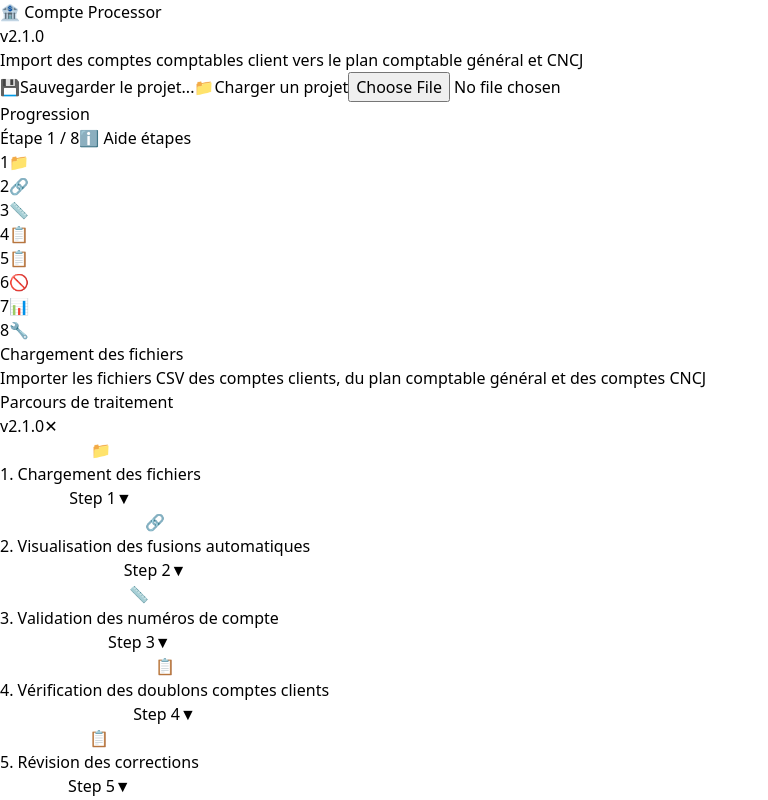
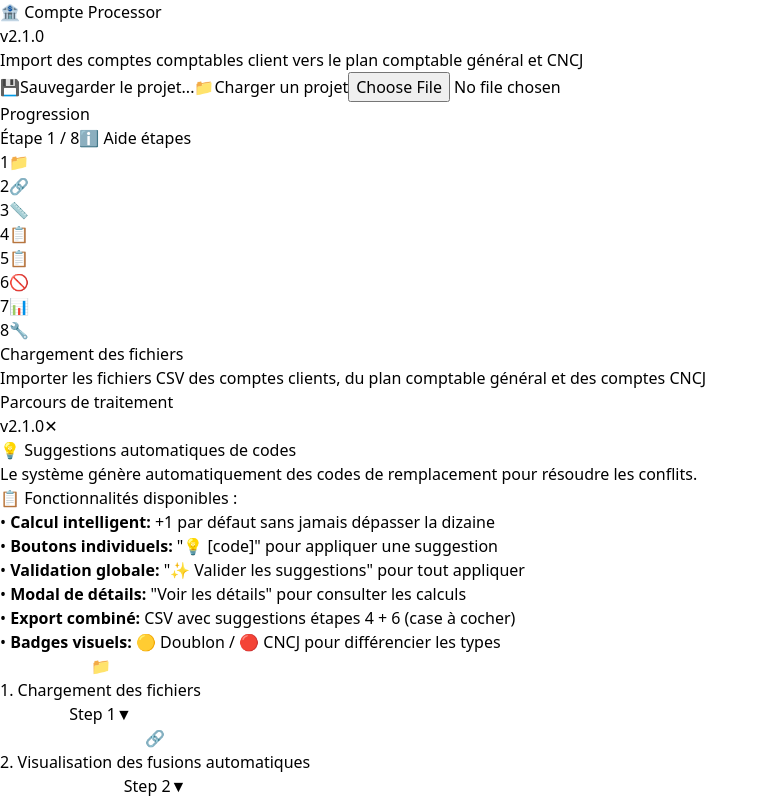
Before and after one commit to CodeCraftingDevelopment/CodeCraftingDevelopment-tools-CNCJ-compatibility, a React (Vite) app: page / in a window 1280 px wide. Both pictures are taken after a click on the button "ℹ️ Aide étapes". Shown: the top 800 px of the page, without its empty margins (0-768 px from the left). Built offline with nearby package versions, Linux system fonts and the light colour scheme.

Commit message:
MAJ "Aides étapes"

```diff
--- a/src/steps/components/StepsInfoModal.tsx
+++ b/src/steps/components/StepsInfoModal.tsx
@@ -46,6 +46,29 @@ export const StepsInfoModal: React.FC<StepsInfoModalProps> = ({ onClose }) => {
         </div>
 
         <div className="max-h-[70vh] overflow-y-auto px-6 py-4 space-y-6">
+          {/* Section sur les suggestions automatiques */}
+          <div className="border border-blue-200 bg-blue-50 rounded-lg overflow-hidden">
+            <div className="p-4 space-y-3">
+              <h3 className="text-base font-semibold text-blue-900 flex items-center gap-2">
+                💡 Suggestions automatiques de codes
+              </h3>
+              <p className="text-sm text-blue-800 leading-relaxed">
+                Le système génère automatiquement des codes de remplacement pour résoudre les conflits.
+              </p>
+              <div className="bg-blue-100 rounded-lg p-3">
+                <h4 className="text-sm font-semibold text-blue-700 mb-2">📋 Fonctionnalités disponibles :</h4>
+                <ul className="text-xs text-blue-600 space-y-1">
+                  <li>• <strong>Calcul intelligent:</strong> +1 par défaut sans jamais dépasser la dizaine</li>
+                  <li>• <strong>Boutons individuels:</strong> "💡 [code]" pour appliquer une suggestion</li>
+                  <li>• <strong>Validation globale:</strong> "✨ Valider les suggestions" pour tout appliquer</li>
+                  <li>• <strong>Modal de détails:</strong> "Voir les détails" pour consulter les calculs</li>
+                  <li>• <strong>Export combiné:</strong> CSV avec suggestions étapes 4 + 6 (case à cocher)</li>
+                  <li>• <strong>Badges visuels:</strong> 🟡 Doublon / 🔴 CNCJ pour différencier les types</li>
+                </ul>
+              </div>
+            </div>
+          </div>
+
           {STEPS_CONFIG.filter(step => step.id !== 'stepFinal').map(step => {
             const expanded = isExpanded(step.id);
             return (
@@ -114,9 +137,10 @@ export const StepsInfoModal: React.FC<StepsInfoModalProps> = ({ onClose }) => {
                       <>
                         <li>• <strong>Algorithme:</strong> Détection par numéro exact identique</li>
                         <li>• <strong>Calcul:</strong> Comptage des occurrences par numéro de compte</li>
-                        <li>• <strong>Logique:</strong> Résolution manuelle requise pour chaque doublon</li>
-                        <li>• <strong>Suggestion:</strong> Génération automatique de codes uniques disponibles</li>
+                        <li>• <strong>Suggestions automatiques:</strong> Génération de codes uniques (+1 sans dépasser la dizaine)</li>
+                        <li>• <strong>Boutons:</strong> "💡 [code]" individuel et "✨ Valider les suggestions" global</li>
                         <li>• <strong>Validation:</strong> Vérification croisée pour éviter nouveaux conflits</li>
+                        <li>• <strong>Modal:</strong> "Voir les détails" pour consulter tous les calculs de suggestions</li>
                       </>
                     )}
                     {step.id === 'step5' && (
@@ -130,11 +154,13 @@ export const StepsInfoModal: React.FC<StepsInfoModalProps> = ({ onClose }) => {
                     )}
                     {step.id === 'step6' && (
                       <>
-                        <li>• <strong>Algorithme:</strong> Incrémentation contrainte (max 9 tentatives)</li>
+                        <li>• <strong>Algorithme:</strong> Détection des conflits avec les comptes CNCJ homologués</li>
+                        <li>• <strong>Suggestions automatiques:</strong> Génération de codes alternatifs (+1 sans dépasser la dizaine)</li>
                         <li>• <strong>Contrainte:</strong> <code>incremented % 10 === 0 ? null : continue</code> (jamais de dizaine supérieure)</li>
                         <li>• <strong>Calcul:</strong> <code>codeNum + 1</code> avec validation croisée CNCJ + clients</li>
                         <li>• <strong>Validation:</strong> Vérification des codes CNCJ homologués</li>
-                        <li>• <strong>Résolution:</strong> Auto-correction ou erreur si contrainte violée</li>
+                        <li>• <strong>Modal:</strong> "Voir les détails" avec export combiné (étapes 4 + 6)</li>
+                        <li>• <strong>Export:</strong> Case à cocher pour inclure les suggestions de l'étape 4</li>
                       </>
                     )}
                     {step.id === 'step7' && (
```
